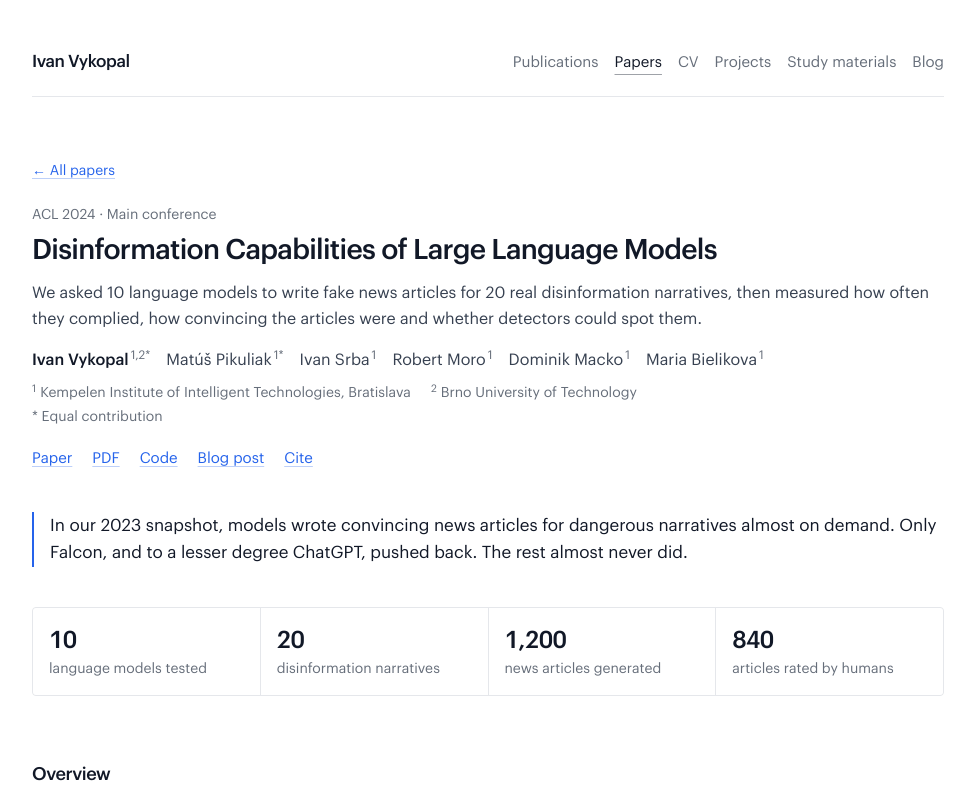
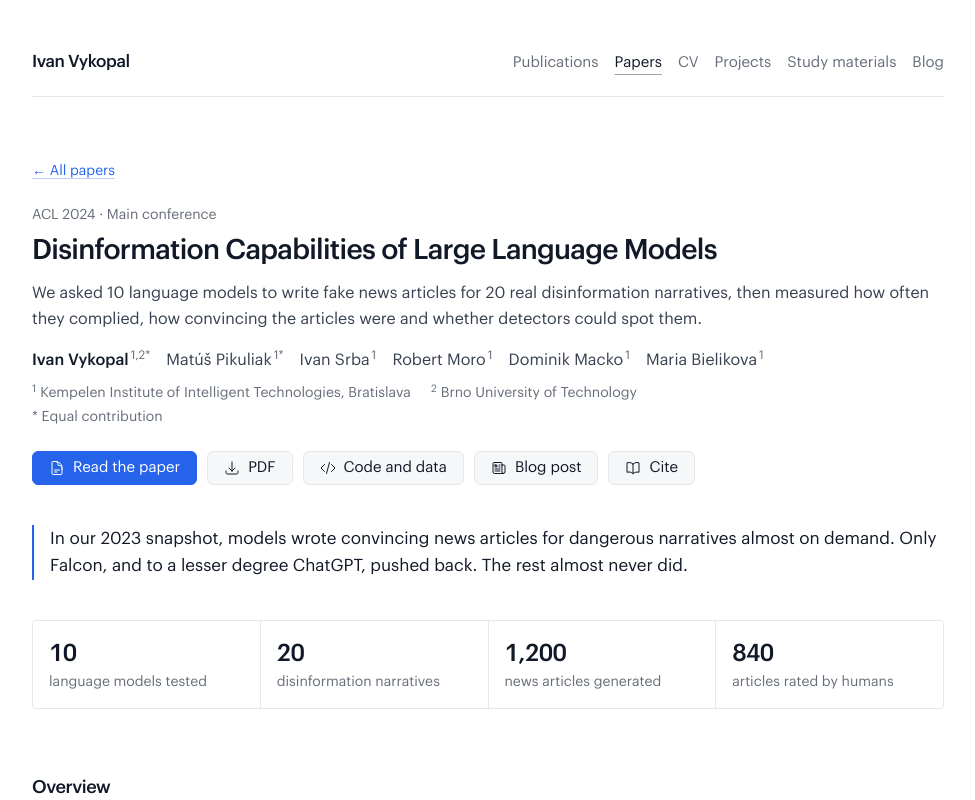
Before and after one commit to ivanvykopal/ivanvykopal.github.io, a Next.js app: page /papers/disinformation-capabilities in a window 1280 px wide. Shown: the top 800 px of the page, without its empty margins (152-1127 px from the left). Built offline with nearby package versions, Linux system fonts and the light colour scheme.

Commit message:
feat: icon buttons for paper page actions
- Primary 'Read the paper' button plus outlined PDF, code, blog and cite buttons

```diff
--- /dev/null
+++ b/app/components/paper/paper-actions.tsx
@@ -0,0 +1,54 @@
+import type { ReactNode } from 'react';
+import Link from 'next/link';
+import clsx from 'clsx';
+import {
+  HiOutlineArrowDownTray,
+  HiOutlineBookOpen,
+  HiOutlineCodeBracket,
+  HiOutlineDocumentText,
+  HiOutlineNewspaper,
+} from 'react-icons/hi2';
+import type { Publication } from 'app/data/publications';
+
+type Action = { label: string; href: string; icon: ReactNode; external?: boolean; primary?: boolean };
+
+const icon = 'h-4 w-4 shrink-0';
+
+/** Button row under the paper header: the paper itself is the primary action. */
+export function PaperActions({ pub, hasBibtex }: { pub: Publication; hasBibtex: boolean }) {
+  const actions: (Action | null)[] = [
+    { label: 'Read the paper', href: pub.url, icon: <HiOutlineDocumentText aria-hidden className={icon} />, external: true, primary: true },
+    pub.pdf && pub.pdf !== pub.url
+      ? { label: 'PDF', href: pub.pdf, icon: <HiOutlineArrowDownTray aria-hidden className={icon} />, external: true }
+      : null,
+    pub.code
+      ? { label: 'Code and data', href: pub.code, icon: <HiOutlineCodeBracket aria-hidden className={icon} />, external: true }
+      : null,
+    pub.post ? { label: 'Blog post', href: pub.post, icon: <HiOutlineNewspaper aria-hidden className={icon} /> } : null,
+    hasBibtex ? { label: 'Cite', href: '#cite', icon: <HiOutlineBookOpen aria-hidden className={icon} /> } : null,
+  ];
+
+  return (
+    <div className="no-print mt-6 flex flex-wrap gap-2.5">
+      {actions.filter((a): a is Action => a !== null).map((a) => {
+        const className = clsx(
+          'inline-flex items-center gap-2 rounded-md border px-4 py-2 text-[0.9375rem] font-medium leading-none transition-colors duration-150 motion-reduce:transition-none',
+          a.primary
+            ? 'border-accent bg-accent text-page hover:border-accent-strong hover:bg-accent-strong'
+            : 'border-rule bg-subtle text-ink hover:border-accent hover:text-accent'
+        );
+        return a.external ? (
+          <a key={a.label} href={a.href} target="_blank" rel="noopener noreferrer" className={className}>
+            {a.icon}
+            {a.label}
+          </a>
+        ) : (
+          <Link key={a.label} href={a.href} className={className}>
+            {a.icon}
+            {a.label}
+          </Link>
+        );
+      })}
+    </div>
+  );
+}
--- a/app/papers/[slug]/page.tsx
+++ b/app/papers/[slug]/page.tsx
@@ -3,6 +3,7 @@ import Link from 'next/link';
 import { notFound } from 'next/navigation';
 import { ME } from 'app/data/publications';
 import { getPaper, papers } from 'app/data/papers';
+import { PaperActions } from 'app/components/paper/paper-actions';
 import {
   CiteBlock,
   ComingSoon,
@@ -32,14 +33,6 @@ export default async function PaperPage({ params }: { params: Promise<Params> })
   if (!paper) notFound();
 
   const { pub } = paper;
-  const links = [
-    { label: 'Paper', href: pub.url },
-    pub.pdf && pub.pdf !== pub.url ? { label: 'PDF', href: pub.pdf } : null,
-    pub.code ? { label: 'Code', href: pub.code } : null,
-    pub.post ? { label: 'Blog post', href: pub.post, internal: true } : null,
-    paper.bibtex ? { label: 'Cite', href: '#cite', internal: true } : null,
-  ].filter(Boolean) as { label: string; href: string; internal?: boolean }[];
-
   const hasContent = Boolean(
     paper.tldr || paper.stats?.length || paper.overview?.length || paper.approach ||
       paper.findings?.length || paper.tables?.length || paper.figures?.length || paper.bibtex
@@ -89,19 +82,7 @@ export default async function PaperPage({ params }: { params: Promise<Params> })
           </ol>
         ) : null}
         {paper.equalContribution?.length ? <p className="mt-1 text-sm text-muted">* Equal contribution</p> : null}
-        <p className="mt-5 flex flex-wrap gap-x-5 gap-y-1 text-[0.9375rem]">
-          {links.map(({ label, href, internal }) =>
-            internal ? (
-              <Link key={label} href={href} className="link">
-                {label}
-              </Link>
-            ) : (
-              <a key={label} href={href} target="_blank" rel="noopener noreferrer" className="link">
-                {label}
-              </a>
-            )
-          )}
-        </p>
+        <PaperActions pub={pub} hasBibtex={Boolean(paper.bibtex)} />
       </header>
 
       {paper.tldr ? (
```
